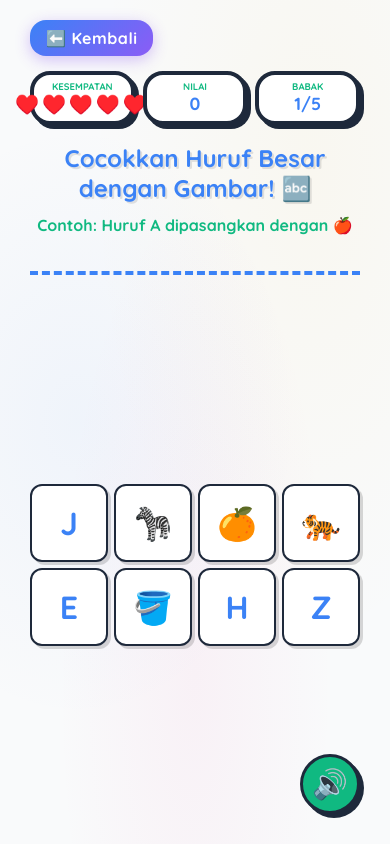
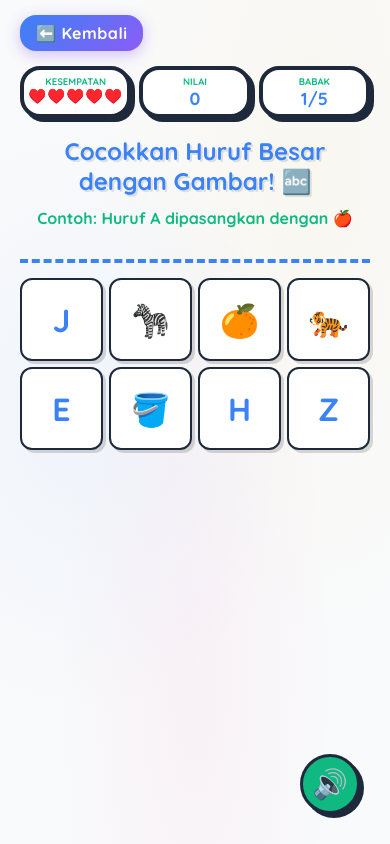
Before and after one commit to despisatria/ceria-belajar, a React (Vite) app: page /alfabet/cocokkan in a window 390 px wide. Built offline with nearby package versions, Linux system fonts and the light colour scheme.

Commit message:
fix: shrink hearts emoji and remove white space gap on game board mobile

```diff
--- a/src/components/LivesDisplay.tsx
+++ b/src/components/LivesDisplay.tsx
@@ -29,8 +29,8 @@ const LivesDisplay: React.FC<LivesDisplayProps> = ({ lives }) => {
                 }
                 @media (max-width: 600px) {
                     .lives-display {
-                        font-size: 1.2rem;
-                        letter-spacing: 3px;
+                        font-size: 0.9rem;
+                        letter-spacing: 1px;
                     }
                 }
                 @keyframes emptyHeartShake {
--- a/src/pages/Mencocokkan/GambarSama.module.css
+++ b/src/pages/Mencocokkan/GambarSama.module.css
@@ -282,6 +282,19 @@
 
 /* Responsiveness */
 @media (max-width: 600px) {
+    .gameContainer {
+        padding: 15px 10px;
+    }
+
+    .gameHeader {
+        margin-bottom: 15px;
+        padding-bottom: 15px;
+    }
+
+    .gameBoard {
+        justify-content: flex-start;
+    }
+
     .gameTitle {
         font-size: 1.5rem;
     }
```
